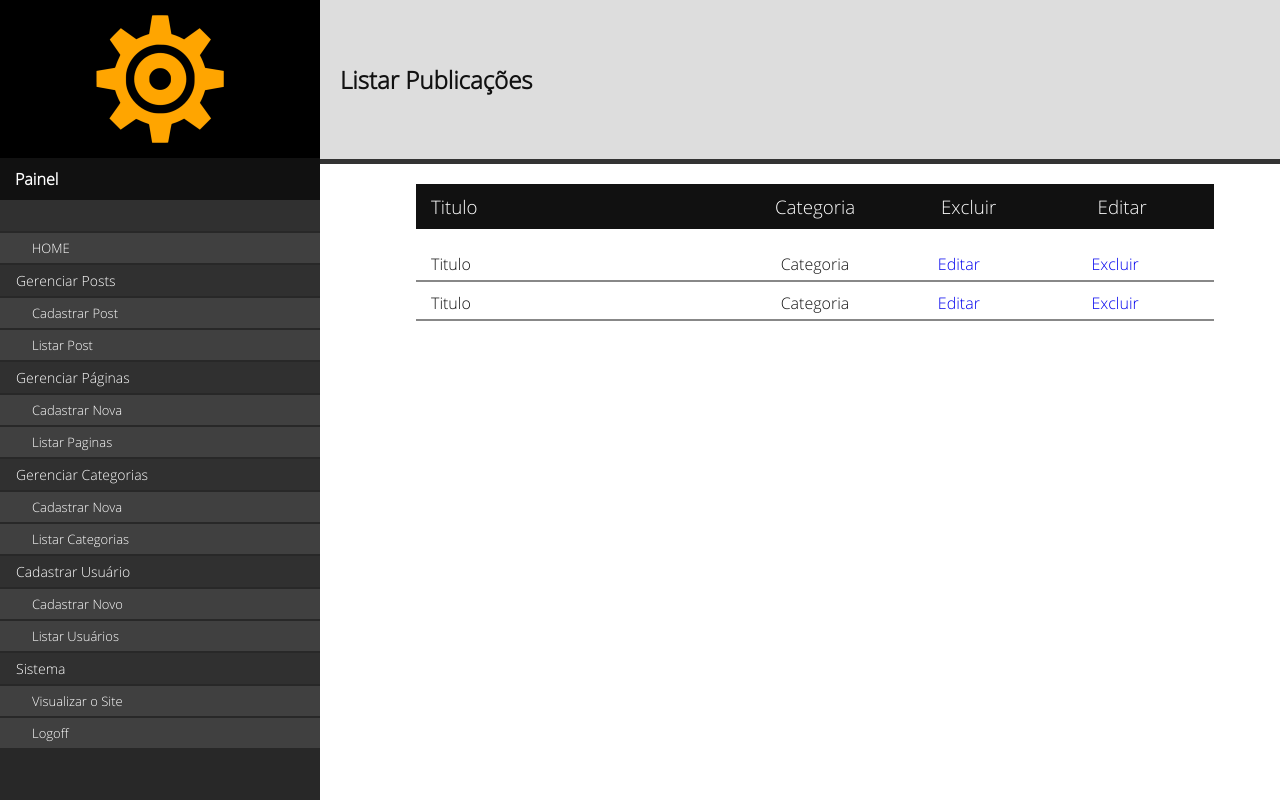
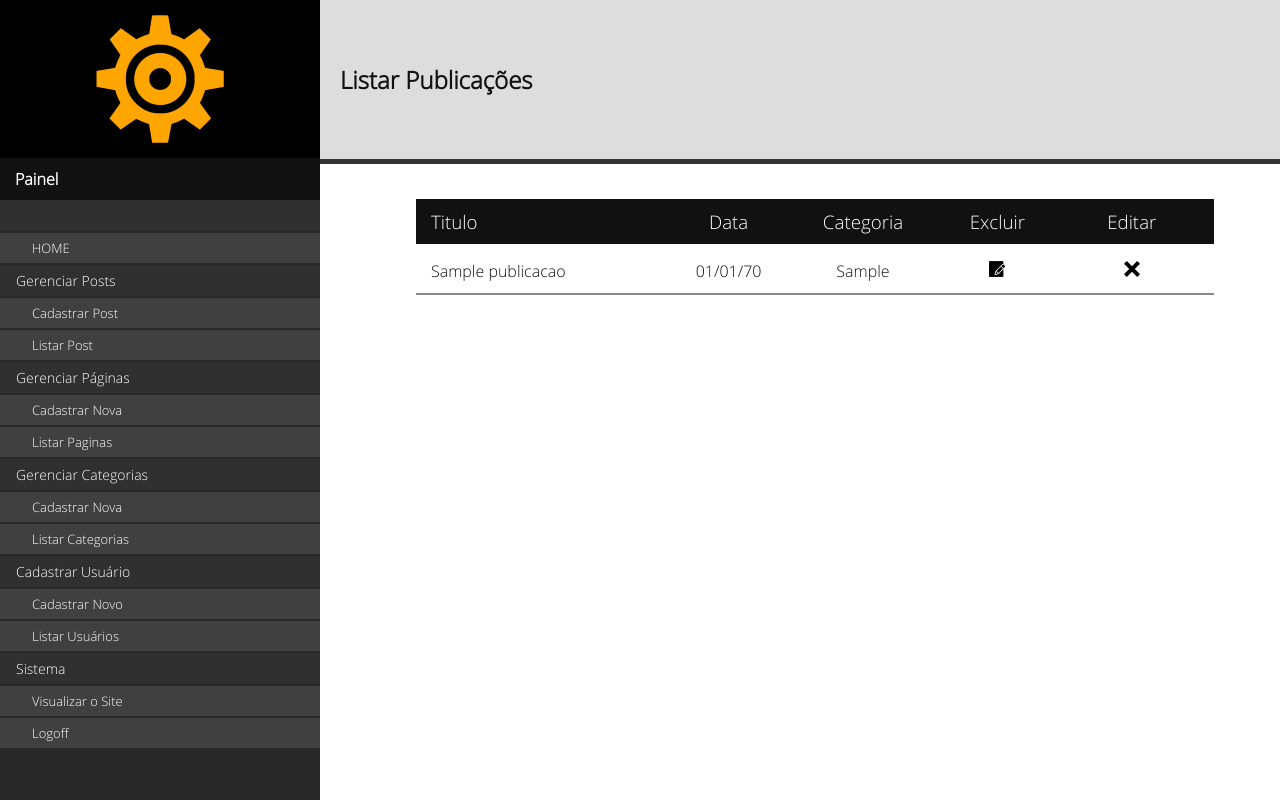
Before and after one commit to Aldo774/casePHP, a PHP site: page /listarpost.php in a window 1280 px wide. Run offline with PHP 8.4, Linux system fonts and the light colour scheme; the visitor is signed in with stand-in values (Sample User, id 1); tables that the repository leaves empty or names only in its code hold one stand-in row (values such as "Sample post"); some libraries are stand-ins or nearby versions.

Commit message:
Construção Listar Publicações
Construção da Pagina.

```diff
--- a/css/style.css
+++ b/css/style.css
@@ -426,34 +426,61 @@ footer {
   margin: 0 auto;
   color: #111; }
   .listarPubs span {
-    width: 20%;
+    width: 17.5%;
     display: table;
     float: left;
     text-align: center; }
   .listarPubs span:first-child {
-    width: 40%;
+    width: 30%;
     text-align: left; }
   .listarPubs h1 {
     display: table;
     width: 100%;
     font-weight: normal;
-    background-color: #111; }
+    background-color: #111;
+    margin: 15px 0 0; }
   .listarPubs div {
     display: table;
     width: 100%;
     max-width: 800px;
     margin: 0 auto;
     border-bottom: 2px solid #888;
-    padding: 5px 15px;
-    margin: 5px 0; }
-    .listarPubs div a {
+    padding: 10px 15px 5px; }
+    .listarPubs div > span {
+      padding: 6px 0; }
+    .listarPubs div form {
       display: block;
-      width: 20%;
+      width: 17.5%;
       float: left;
-      text-decoration: none; }
-      .listarPubs div a > span {
+      margin: 0;
+      cursor: pointer; }
+      .listarPubs div form input[type="submit"] {
         margin: 0 auto;
         display: block;
-        float: none; }
+        float: none;
+        border: none;
+        cursor: pointer; }
+    .listarPubs div form:nth-child(4) input[type="submit"] {
+      background: url("../img/edit.png") center center no-repeat;
+      width: 30px;
+      height: 30px; }
+    .listarPubs div form:nth-child(4) input[type="submit"]:hover {
+      border: 2px solid #FFF;
+      border-radius: 17px; }
+    .listarPubs div form:nth-child(5) input[type="submit"] {
+      background: url("../img/del.png") center center no-repeat;
+      width: 30px;
+      height: 30px; }
+    .listarPubs div form:nth-child(5) input[type="submit"]:hover {
+      border: 2px solid #FFF;
+      border-radius: 17px; }
+  .listarPubs div:hover {
+    background-color: #666;
+    transition: 0.3s;
+    color: #FFF; }
+    .listarPubs div:hover form:nth-child(4) input[type="submit"] {
+      background: url("../img/editB.png") center center no-repeat; }
+    .listarPubs div:hover form:nth-child(5) input[type="submit"] {
+      background: url("../img/delB.png") center center no-repeat; }
 
 /*# sourceMappingURL=style.css.map */
--- a/css/style.scss
+++ b/css/style.scss
@@ -341,12 +341,29 @@ footer{background-color: #555; padding: 20px 0;
 }
 
 .listarPubs{display: table; width: 80%; max-width: 800px; margin: 0 auto; color: #111;
-	span{width: 20%; display: table; float: left; text-align: center;}
-	span:first-child{width: 40%; text-align: left;};
-	h1{display: table; width: 100%; font-weight: normal; background-color: #111;}
-	div{display: table; width: 100%; max-width: 800px; margin: 0 auto; border-bottom: 2px solid #888; padding: 5px 15px; margin: 5px 0;
-		a{display: block; width: 20%; float: left; text-decoration: none;
-			>span{margin: 0 auto; display: block; float: none;}
+	span{width: 17.5%; display: table; float: left; text-align: center;}
+	span:first-child{width: 30%; text-align: left;};
+	h1{display: table; width: 100%; font-weight: normal; background-color: #111; margin: 15px 0 0;}
+	div{display: table; width: 100%; max-width: 800px; margin: 0 auto; border-bottom: 2px solid #888; padding: 10px 15px 5px;
+		>span{padding: 6px 0;}
+		form{display: block; width: 17.5%; float: left; margin: 0; cursor: pointer;
+			input[type="submit"]{margin: 0 auto; display: block; float: none; border: none; cursor: pointer;}
+		}
+		form:nth-child(4){
+			input[type="submit"]{background: url("../img/edit.png") center center no-repeat; width: 30px; height: 30px;};
+			input[type="submit"]:hover{border: 2px solid #FFF; border-radius: 17px;}
+		}
+		form:nth-child(5){
+			input[type="submit"]{background: url("../img/del.png") center center no-repeat; width: 30px; height: 30px;};
+			input[type="submit"]:hover{border: 2px solid #FFF; border-radius: 17px;}
+		}
+	}
+	& div:hover{background-color: #666; transition: 0.3s; color: #FFF;
+		form:nth-child(4){
+			input[type="submit"]{background: url("../img/editB.png") center center no-repeat;};
+		}
+		form:nth-child(5){
+			input[type="submit"]{background: url("../img/delB.png") center center no-repeat;};
 		}
 	}
 }
--- a/listarpost.php
+++ b/listarpost.php
@@ -13,26 +13,53 @@
                 <article class="listarPubs">
                     <h1>
                         <span>Titulo</span>
+                        <span>Data</span>
                         <span>Categoria</span>
                         <span>Excluir</span>
                         <span>Editar</span>
                     </h1>
+
+<?php
+
+    $consulta = "Select
+        titulo,
+        categoria,
+        Data,
+        id
+        from tb_publicacao";
+
+    $publicacoes = mysqli_query($conexao, $consulta) or die(mysql_error());
+    if(@mysql_num_rows == '0'){
+        echo "<h1>Não há publicãções disponíveis</h1>";
+    }
+    else{
+        while($res_publicacoes = mysqli_fetch_array($publicacoes)){
+            $titulo = utf8_encode($res_publicacoes[0]);
+            $categoria = $res_publicacoes[1];
+            $data = $res_publicacoes[2];
+            $id = $res_publicacoes[3];
+?>
+
                     <div>
-                        <span>Titulo</span>
-                        <span>Categoria</span>
-                        <a href="#"><span>Editar</span></a>
-                        <a href="#"><span>Excluir</span></a>
+                        <span><?php echo $titulo;?></span>
+                        <span><?php echo date('d/m/y', strtotime($data));?></span>
+                        <span><?php echo $categoria;?></span>
+                        <form method="post" action="editPub.php">
+                            <input type="hidden" value="<?php echo $id;?>">
+                            <input type="submit" value="">
+                        </form>
+                        <form method="post" action="excluirPub.php">
+                            <input type="hidden" value="<?php echo $id;?>">
+                            <input type="submit" value="">
+                        </form>
                     </div>
-                    <div>
-                        <span>Titulo</span>
-                        <span>Categoria</span>
-                        <a href="#"><span>Editar</span></a>
-                        <a href="#"><span>Excluir</span></a>
-                    </div>
+<?php
+    }
+}
+?>
+
                 </article>
-
             </section>
-
         </div>
     </body>
 </html>
```
Also changed, not shown: img/del.png (added), img/delB.png (added), img/edit.png (added), img/editB.png (added), 1 other file.
